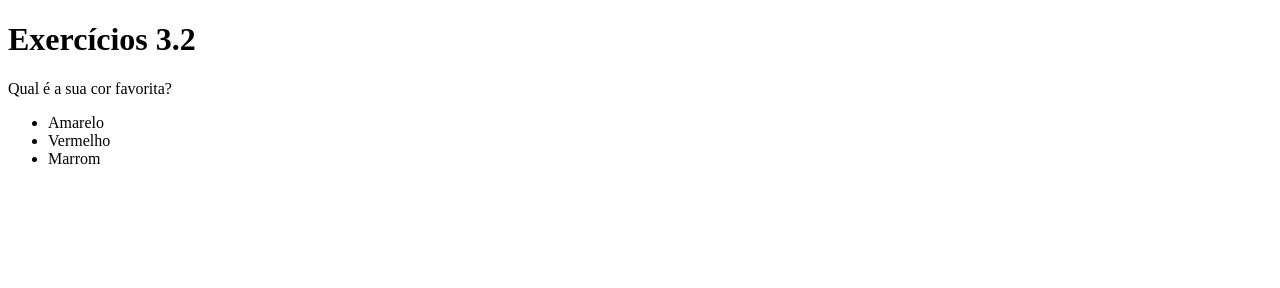
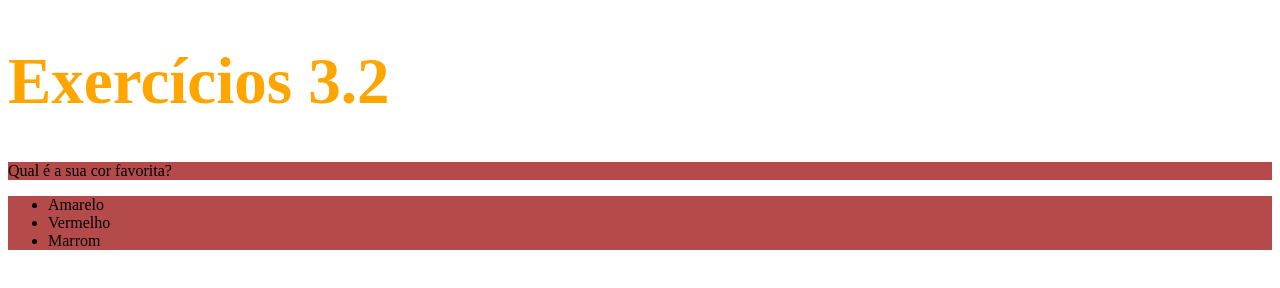
Before and after one commit to FelipeBelarmino/trybe, a plain HTML site: page trybe-exercises/bloco_3/dia_2/exercicio1.html in a window 1280 px wide. Drawn offline with Linux system fonts and the light colour scheme.

Commit message:
done exercicio1

```diff
--- a/trybe-exercises/bloco_3/dia_2/exercicio1.html
+++ b/trybe-exercises/bloco_3/dia_2/exercicio1.html
@@ -3,12 +3,24 @@
   <head>
     <meta charset="UTF-8">
     <title>HTML</title>
-    <style></style>
+    <style>
+        h1{
+            font-size: 65px;
+            color: orange;
+        }
+        ul{
+            background-color: rgb(197, 196, 196);
+        }
+        .change{
+            background-color: rgb(180, 74, 74);
+        }
+
+    </style>
   </head>
   <body>
     <h1>Exercícios 3.2</h1>
-    <p>Qual é a sua cor favorita?</p>
-    <ul>
+    <p class="change">Qual é a sua cor favorita?</p>
+    <ul class="change">
       <li>Amarelo</li>
       <li>Vermelho</li>
       <li>Marrom</li>
```
